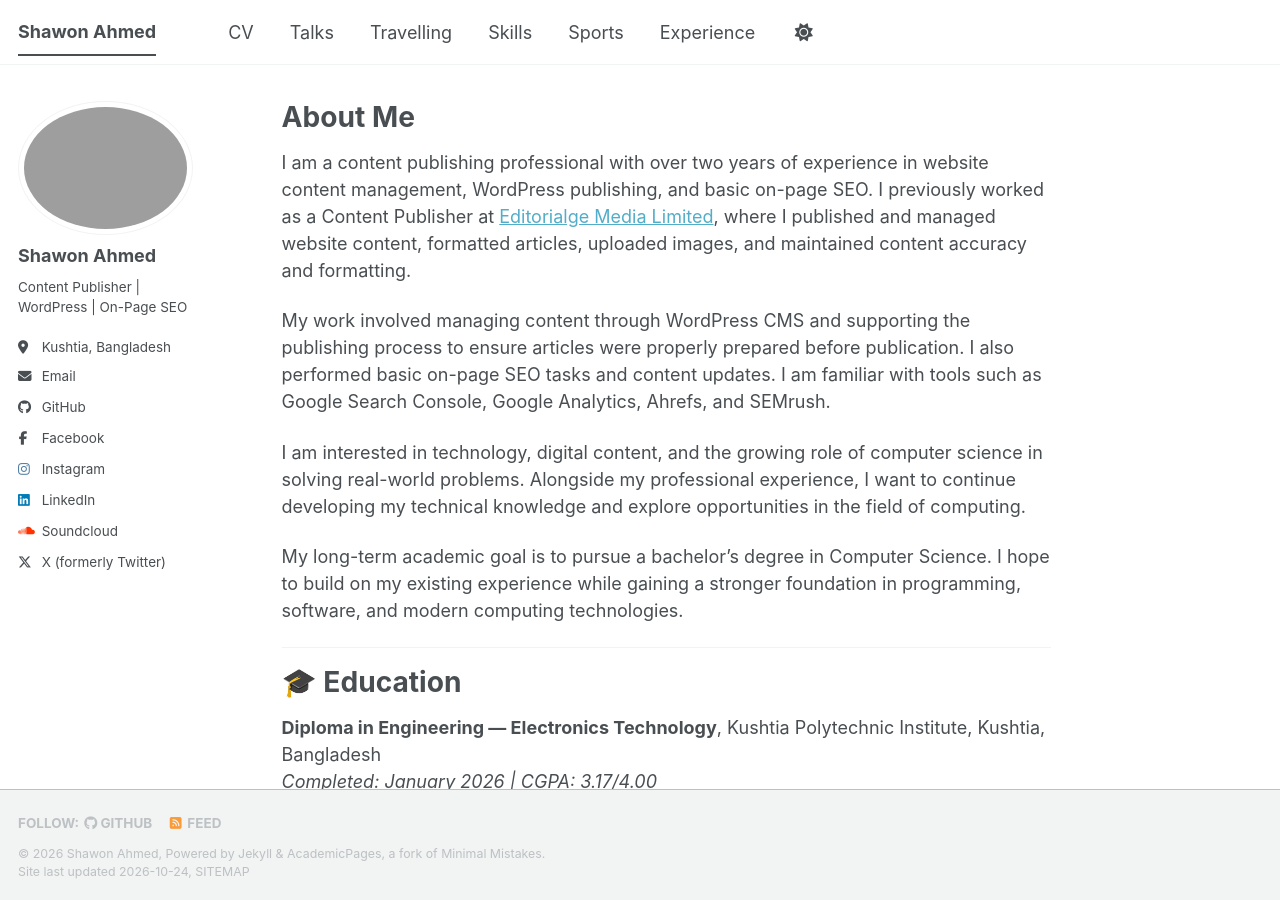
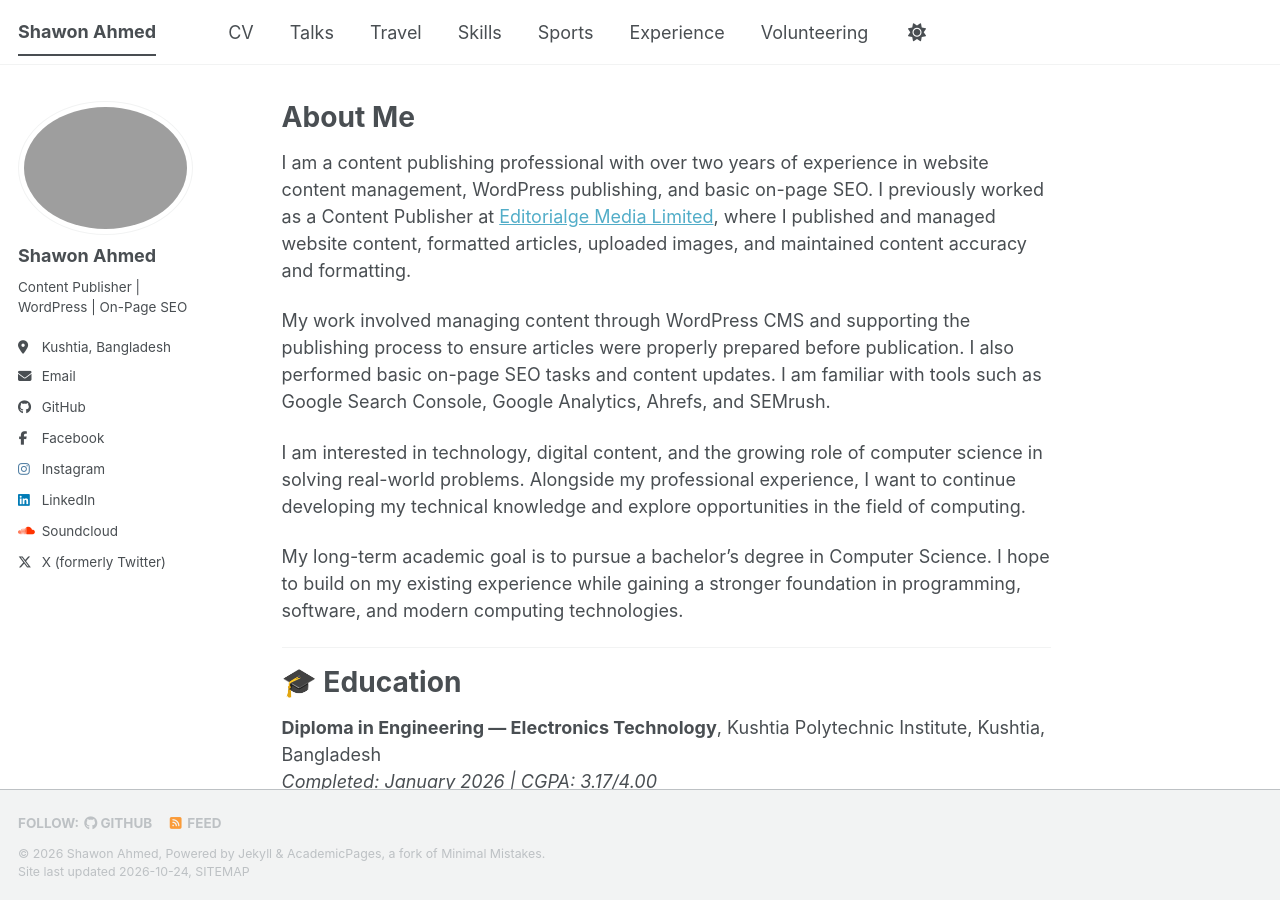
Before and after one commit to shawon123sa/shawon123sa.github.io, a Jekyll site: the page built from _pages/about.md, in a window 1280 px wide and 900 px high. Built offline with Jekyll 4.4.1, drawn with Linux system fonts in a browser that asks for light colours; a style sheet for code colours, icons or effects is not loaded.

Commit message:
Update navigation.yml

```diff
--- a/_data/navigation.yml
+++ b/_data/navigation.yml
@@ -14,8 +14,8 @@ main:
   - title: "Talks"
     url: /talks/
 
-  - title: "Travelling"
-    url: /travelling/
+  - title: "Travel"
+    url: /travel/
 
   - title: "Skills"
     url: /skills/
@@ -25,3 +25,6 @@ main:
 
   - title: "Experience"
     url: /job-experience/
+
+  - title: "Volunteering"
+    url: /volunteering-activities/
```
